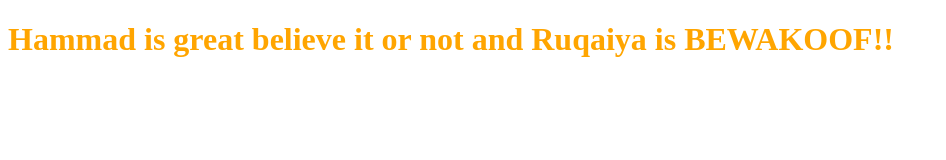
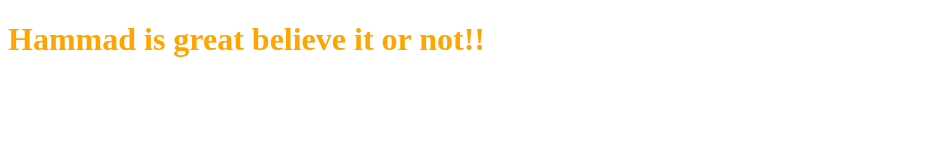
Before and after one commit to HammadAftab/HammadAftab.github.io, a plain HTML site: page index.html in a window 1280 px wide. Shown: the whole page, without its empty margins (0-946 px from the left). Drawn offline with Linux system fonts and the light colour scheme.

Commit message:
Update index.html

```diff
--- a/index.html
+++ b/index.html
@@ -4,6 +4,6 @@
     <title>Hammad Aftab</title>
   </head>
   <body>
-    <h1 style="color:orange;"> Hammad is great believe it or not and Ruqaiya is BEWAKOOF!! </h1>
+    <h1 style="color:orange;"> Hammad is great believe it or not!! </h1>
   </body>
 </html>
```
